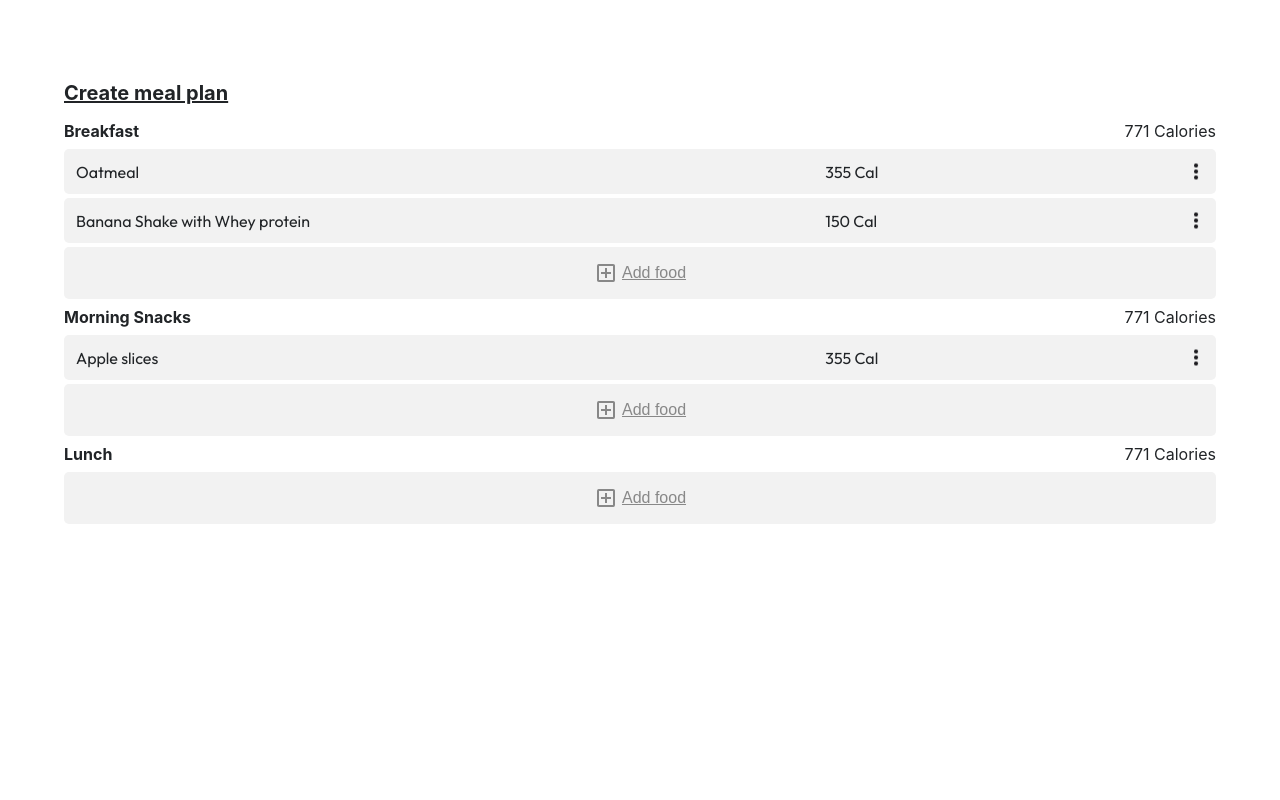
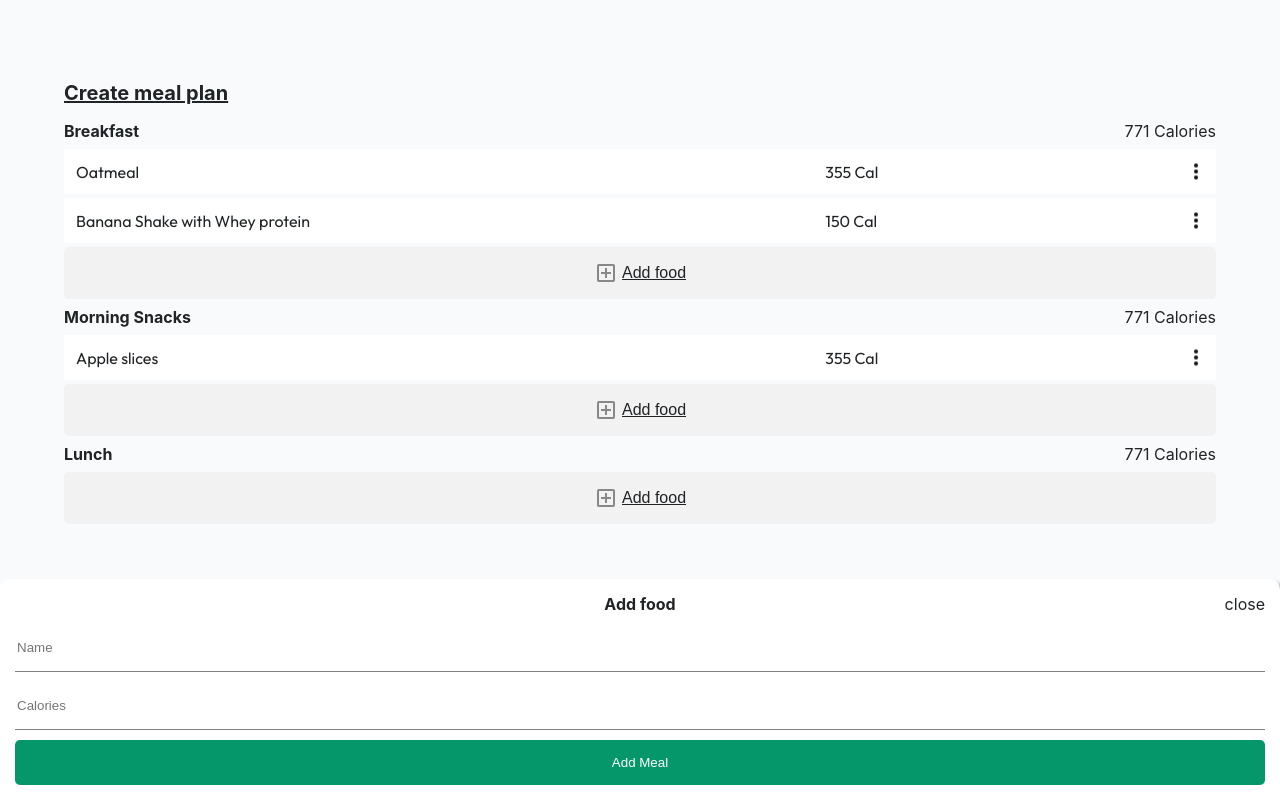
Before and after one commit to akhilkurisinkal/foodfolio, a React (Create React App) app: page / in a window 1280 px wide. Built offline with nearby package versions, Linux system fonts and the light colour scheme.

Commit message:
update 4

```diff
--- a/src/App.css
+++ b/src/App.css
@@ -1,39 +1,9 @@
 .App {
   text-align: center;
   color: #212427;
+  background-color: #F9FAFB;
+  width: 100%;
+  height: 100vh;
+  box-sizing: border-box;
+  position: relative;
 }
-
-.App-logo {
-  height: 40vmin;
-  pointer-events: none;
-}
-
-@media (prefers-reduced-motion: no-preference) {
-  .App-logo {
-    animation: App-logo-spin infinite 20s linear;
-  }
-}
-
-.App-header {
-  background-color: #282c34;
-  min-height: 100vh;
-  display: flex;
-  flex-direction: column;
-  align-items: center;
-  justify-content: center;
-  font-size: calc(10px + 2vmin);
-  color: white;
-}
-
-.App-link {
-  color: #61dafb;
-}
-
-@keyframes App-logo-spin {
-  from {
-    transform: rotate(0deg);
-  }
-  to {
-    transform: rotate(360deg);
-  }
-}
--- a/src/App.js
+++ b/src/App.js
@@ -2,12 +2,14 @@ import logo from './logo.svg';
 import './App.css';
 import Planner from './pages/planner/Planner';
 import { AppProvider } from './AppContext';
+import AddMeal from './components/addMeal/AddMeal';
 
 function App() {
   return (
     <div className="App">
       <AppProvider>
         <Planner/>
+        <AddMeal/>
       </AppProvider>
 
     </div>
--- a/src/components/addMeal/AddMeal.jsx
+++ b/src/components/addMeal/AddMeal.jsx
@@ -49,22 +49,28 @@ const AddMeal=()=>{
    },[appData.plan]);
 
     return(
-            <div className={appData.addMealActive? styles.active:styles.inactive}>
-                this is a popup for adding meal
-                <h4>Add meal</h4>
-                <label htmlFor="mealName">Name</label>
+            <div className={appData.addMealActive? styles.active :`${styles.inactive} ${styles.pop}`}>
+
+                <div className={styles.header}><span><h4>Add food</h4></span><span>close</span></div>
+
                 <input
+                    className={styles.inputText}
                     type="text"
                     name="mealName"
                     id="mealName"
                     value={meal.mname}
                     onChange={setMealName}
+                    placeholder="Name"
                 />
-                <br />
-                <label htmlFor="cal">Calories</label>
-                <input type="text" name="cal" id="cal" value={meal.mcal} onChange={setMealCal}/>
-                <br />
-                <button onClick={saveMeal}>Add Meal</button>
+
+
+                <input className={styles.inputText} type="text" name="cal" id="cal" value={meal.mcal} onChange={setMealCal} placeholder="Calories"/>
+
+                <button className={styles.addButton} onClick={saveMeal}>Add Meal</button>
+
+
+
+
             </div>
 
     )
--- a/src/components/addMeal/AddMeal.module.css
+++ b/src/components/addMeal/AddMeal.module.css
@@ -1,7 +1,58 @@
 .active{
     display: block;
+
 }
 
 .inactive{
-    display: none;
+    display: flex;
+
 }
+
+.pop{
+    position: absolute;
+    left: 0;
+    bottom: 0;
+    z-index: 3;
+    min-height: min-content;
+    width: 100%;
+    box-sizing: border-box;
+    border-radius: 10px 10px 0px 0px;
+    box-shadow: 5px 5px 5px grey;
+    background-color: #fff;
+    padding: 15px;
+    flex-direction: column;
+    gap: 10px;
+}
+
+.header{
+    display: flex;
+    flex-direction: row;
+}
+
+.header >:first-child{
+    align-items: center;
+    justify-content: center;
+    flex:1;
+
+}
+
+.header >:nth-child(2){
+    position: absolute;
+    right: 15px;
+    top: 15px;
+
+}
+
+.inputText{
+    height: 45px;
+    border: none;
+    border-bottom: 1px solid grey;
+}
+
+.addButton{
+    height: 45px;
+    background-color: #059669;
+    border: none;
+    border-radius: 5px;
+    color: #fff;
+}
--- a/src/components/nav/Nav.jsx
+++ b/src/components/nav/Nav.jsx
@@ -5,9 +5,7 @@ const Nav=()=>{
     return(
         <div className={styles.nav}>
                 <div>Planner</div>
-                <div>Search</div>
-                <div>Insights</div>
-                <div>Profile</div>
+                <div>Plans</div>
         </div>
     )
 }
--- a/src/components/plannerChild/PlannerChild.module.css
+++ b/src/components/plannerChild/PlannerChild.module.css
@@ -6,6 +6,7 @@
     font-family: outfit;
     font-size: 16px;
     margin-bottom: 4px;
+    background-color: #FFFFFF;
 
 }
 
@@ -38,7 +39,6 @@
     display: flex;
     flex-direction: row;
     border-radius: 5px;
-    background-color: #F2F2F2;
     min-height:45px;
 
 }
@@ -86,4 +86,5 @@ border: none;
 h4{
     margin: 0;
     padding: 0;
+
 }
--- a/src/pages/planner/Planner.jsx
+++ b/src/pages/planner/Planner.jsx
@@ -55,7 +55,7 @@ const Planner = () => {
                 ))}
             </div>
 
-            <AddMeal />
+
         </div>
     );
 };
--- a/src/pages/planner/Planner.module.css
+++ b/src/pages/planner/Planner.module.css
@@ -79,7 +79,7 @@ h3{
     width: max-content;
     padding: 2px;
     border: none;
-    background-color: #F2F2F2;
+    background-color: transparent;
     display: flex;
     flex-direction: row;
     align-items: center;
@@ -91,5 +91,5 @@ h3{
 .addFoodBtn >:nth-child(2){
     text-decoration: underline;
     font-size: 16px;
-    color: #888888;
+    color: #212427;
 }
```
